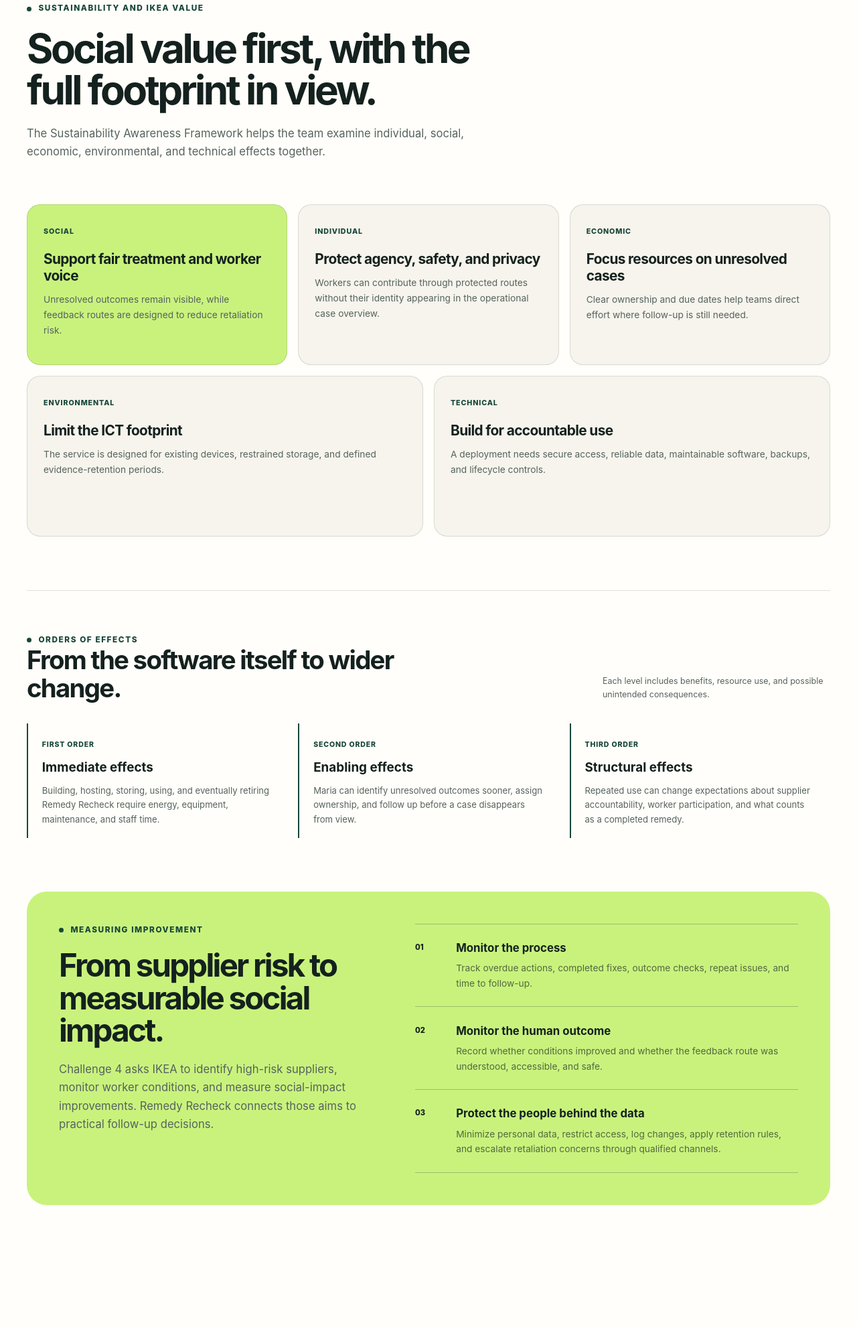
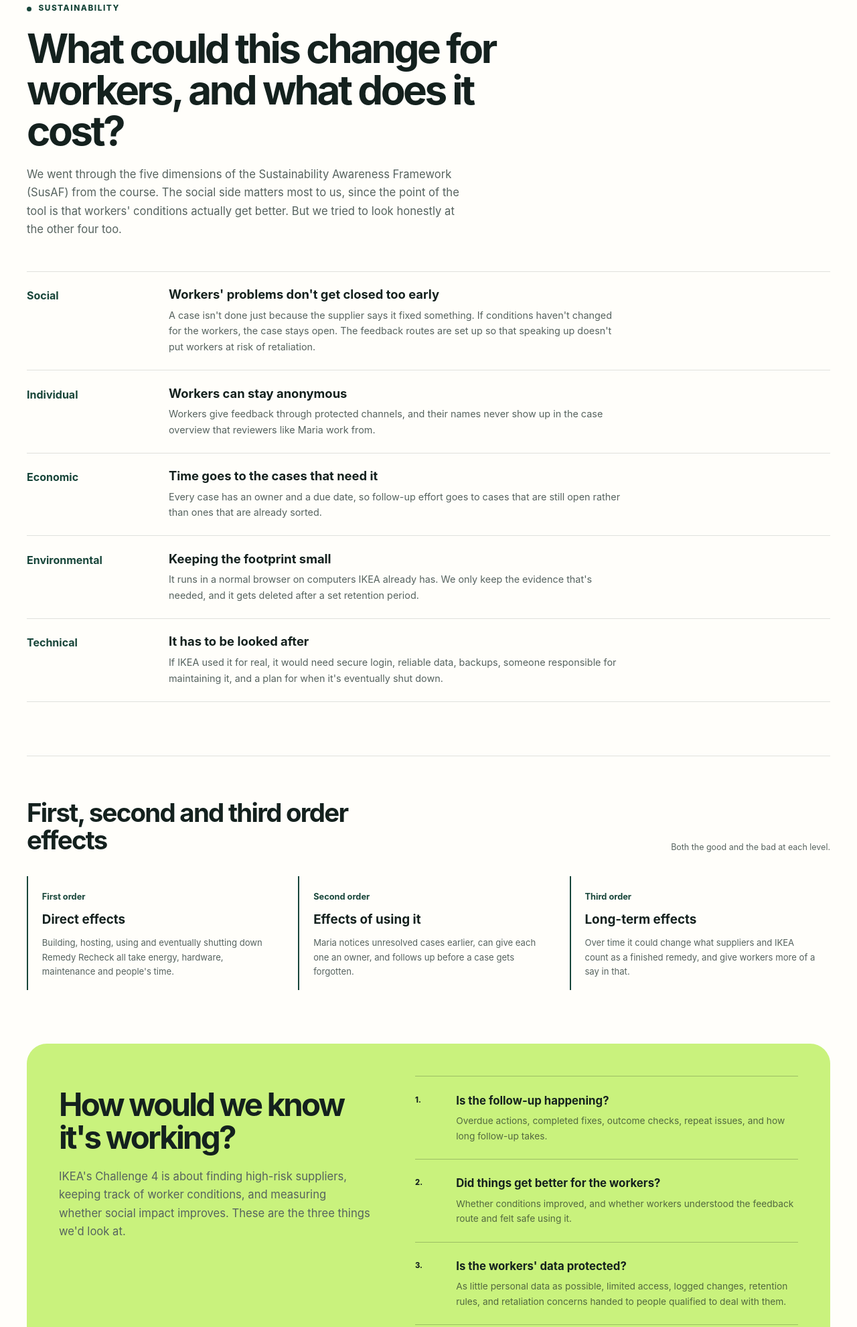
Before and after one commit to JannahBeato/Remedy-Recheck---Group-7, a plain HTML site: page index.html in a window 1280 px wide. Shown: the part 5278-7259 px from the top of the page at 67% size. Drawn offline with Linux system fonts and the light colour scheme.

Commit message:
Rewrite sustainability section in plainer language and simplify its layout

```diff
--- a/css/style.css
+++ b/css/style.css
@@ -971,49 +971,35 @@
 }
 
 .dimension-grid {
+  border-top: 1px solid var(--line);
+  margin-top: 3rem;
+}
+
+.dimension-card {
+  border-bottom: 1px solid var(--line);
+  column-gap: 2rem;
   display: grid;
-  gap: 1rem;
-  grid-template-columns: repeat(6, 1fr);
-  margin-top: 4rem;
-}
-
-.dimension-card {
-  background: var(--cream);
-  border: 1px solid var(--line);
-  border-radius: var(--radius-md);
-  grid-column: span 2;
-  min-height: 240px;
-  padding: 1.5rem;
-}
-
-.dimension-card:nth-child(4),
-.dimension-card:nth-child(5) {
-  grid-column: span 3;
+  grid-template-columns: 180px 1fr;
+  padding: 1.4rem 0;
 }
 
 .dimension-card > span {
   color: var(--forest-2);
-  font-size: 0.67rem;
-  font-weight: 800;
-  letter-spacing: 0.08em;
-  text-transform: uppercase;
+  font-size: 1rem;
+  font-weight: 700;
+  grid-row: 1 / span 2;
 }
 
 .dimension-card h3 {
-  font-size: 1.3rem;
-  letter-spacing: -0.03em;
-  line-height: 1.2;
-  margin-top: 1.2rem;
+  font-size: 1.15rem;
+  line-height: 1.3;
 }
 
 .dimension-card p {
   color: var(--ink-soft);
-  font-size: 0.86rem;
-  margin-top: 0.7rem;
-}
-
-.featured-dimension {
-  background: var(--mint);
+  font-size: 0.9rem;
+  margin-top: 0.4rem;
+  max-width: 680px;
 }
 
 .effects-block {
@@ -1050,10 +1036,8 @@
 
 .effect-card > span {
   color: var(--forest-2);
-  font-size: 0.66rem;
-  font-weight: 800;
-  letter-spacing: 0.08em;
-  text-transform: uppercase;
+  font-size: 0.8rem;
+  font-weight: 700;
 }
 
 .effect-card h4 {
@@ -1626,14 +1610,13 @@
     grid-column: auto;
   }
 
-  .dimension-grid {
+  .dimension-card {
     grid-template-columns: 1fr;
   }
 
-  .dimension-card,
-  .dimension-card:nth-child(4),
-  .dimension-card:nth-child(5) {
-    grid-column: auto;
+  .dimension-card > span {
+    grid-row: auto;
+    margin-bottom: 0.3rem;
   }
 
   .team-grid {
--- a/index.html
+++ b/index.html
@@ -247,33 +247,33 @@
 
         <section class="content-section section-shell" id="sustainability">
             <div class="section-intro reveal">
-                <p class="eyebrow"><span></span> Sustainability and IKEA value</p>
-                <h2>Social value first, with the full footprint in view.</h2>
-                <p>The Sustainability Awareness Framework helps the team examine individual, social, economic, environmental, and technical effects together.</p>
+                <p class="eyebrow"><span></span> Sustainability</p>
+                <h2>What could this change for workers, and what does it cost?</h2>
+                <p>We went through the five dimensions of the Sustainability Awareness Framework (SusAF) from the course. The social side matters most to us, since the point of the tool is that workers' conditions actually get better. But we tried to look honestly at the other four too.</p>
             </div>
             <div class="dimension-grid">
-                <article class="dimension-card featured-dimension reveal"><span>Social</span><h3>Support fair treatment and worker voice</h3><p>Unresolved outcomes remain visible, while feedback routes are designed to reduce retaliation risk.</p></article>
-                <article class="dimension-card reveal"><span>Individual</span><h3>Protect agency, safety, and privacy</h3><p>Workers can contribute through protected routes without their identity appearing in the operational case overview.</p></article>
-                <article class="dimension-card reveal"><span>Economic</span><h3>Focus resources on unresolved cases</h3><p>Clear ownership and due dates help teams direct effort where follow-up is still needed.</p></article>
-                <article class="dimension-card reveal"><span>Environmental</span><h3>Limit the ICT footprint</h3><p>The service is designed for existing devices, restrained storage, and defined evidence-retention periods.</p></article>
-                <article class="dimension-card reveal"><span>Technical</span><h3>Build for accountable use</h3><p>A deployment needs secure access, reliable data, maintainable software, backups, and lifecycle controls.</p></article>
+                <article class="dimension-card reveal"><span>Social</span><h3>Workers' problems don't get closed too early</h3><p>A case isn't done just because the supplier says it fixed something. If conditions haven't changed for the workers, the case stays open. The feedback routes are set up so that speaking up doesn't put workers at risk of retaliation.</p></article>
+                <article class="dimension-card reveal"><span>Individual</span><h3>Workers can stay anonymous</h3><p>Workers give feedback through protected channels, and their names never show up in the case overview that reviewers like Maria work from.</p></article>
+                <article class="dimension-card reveal"><span>Economic</span><h3>Time goes to the cases that need it</h3><p>Every case has an owner and a due date, so follow-up effort goes to cases that are still open rather than ones that are already sorted.</p></article>
+                <article class="dimension-card reveal"><span>Environmental</span><h3>Keeping the footprint small</h3><p>It runs in a normal browser on computers IKEA already has. We only keep the evidence that's needed, and it gets deleted after a set retention period.</p></article>
+                <article class="dimension-card reveal"><span>Technical</span><h3>It has to be looked after</h3><p>If IKEA used it for real, it would need secure login, reliable data, backups, someone responsible for maintaining it, and a plan for when it's eventually shut down.</p></article>
             </div>
 
             <div class="effects-block">
-                <div class="effects-heading reveal"><div><p class="eyebrow"><span></span> Orders of effects</p><h3>From the software itself to wider change.</h3></div><p>Each level includes benefits, resource use, and possible unintended consequences.</p></div>
+                <div class="effects-heading reveal"><div><h3>First, second and third order effects</h3></div><p>Both the good and the bad at each level.</p></div>
                 <div class="effects-grid">
-                    <article class="effect-card reveal"><span>First order</span><h4>Immediate effects</h4><p>Building, hosting, storing, using, and eventually retiring Remedy Recheck require energy, equipment, maintenance, and staff time.</p></article>
-                    <article class="effect-card reveal"><span>Second order</span><h4>Enabling effects</h4><p>Maria can identify unresolved outcomes sooner, assign ownership, and follow up before a case disappears from view.</p></article>
-                    <article class="effect-card reveal"><span>Third order</span><h4>Structural effects</h4><p>Repeated use can change expectations about supplier accountability, worker participation, and what counts as a completed remedy.</p></article>
+                    <article class="effect-card reveal"><span>First order</span><h4>Direct effects</h4><p>Building, hosting, using and eventually shutting down Remedy Recheck all take energy, hardware, maintenance and people's time.</p></article>
+                    <article class="effect-card reveal"><span>Second order</span><h4>Effects of using it</h4><p>Maria notices unresolved cases earlier, can give each one an owner, and follows up before a case gets forgotten.</p></article>
+                    <article class="effect-card reveal"><span>Third order</span><h4>Long-term effects</h4><p>Over time it could change what suppliers and IKEA count as a finished remedy, and give workers more of a say in that.</p></article>
                 </div>
             </div>
 
             <div class="ikea-impact-grid">
-                <div class="section-intro reveal"><p class="eyebrow"><span></span> Measuring improvement</p><h2>From supplier risk to measurable social impact.</h2><p>Challenge 4 asks IKEA to identify high-risk suppliers, monitor worker conditions, and measure social-impact improvements. Remedy Recheck connects those aims to practical follow-up decisions.</p></div>
+                <div class="section-intro reveal"><h2>How would we know it's working?</h2><p>IKEA's Challenge 4 is about finding high-risk suppliers, keeping track of worker conditions, and measuring whether social impact improves. These are the three things we'd look at.</p></div>
                 <ol class="needs-list reveal">
-                    <li><span>01</span><div><strong>Monitor the process</strong><p>Track overdue actions, completed fixes, outcome checks, repeat issues, and time to follow-up.</p></div></li>
-                    <li><span>02</span><div><strong>Monitor the human outcome</strong><p>Record whether conditions improved and whether the feedback route was understood, accessible, and safe.</p></div></li>
-                    <li><span>03</span><div><strong>Protect the people behind the data</strong><p>Minimize personal data, restrict access, log changes, apply retention rules, and escalate retaliation concerns through qualified channels.</p></div></li>
+                    <li><span>1.</span><div><strong>Is the follow-up happening?</strong><p>Overdue actions, completed fixes, outcome checks, repeat issues, and how long follow-up takes.</p></div></li>
+                    <li><span>2.</span><div><strong>Did things get better for the workers?</strong><p>Whether conditions improved, and whether workers understood the feedback route and felt safe using it.</p></div></li>
+                    <li><span>3.</span><div><strong>Is the workers' data protected?</strong><p>As little personal data as possible, limited access, logged changes, retention rules, and retaliation concerns handed to people qualified to deal with them.</p></div></li>
                 </ol>
             </div>
         </section>
```
